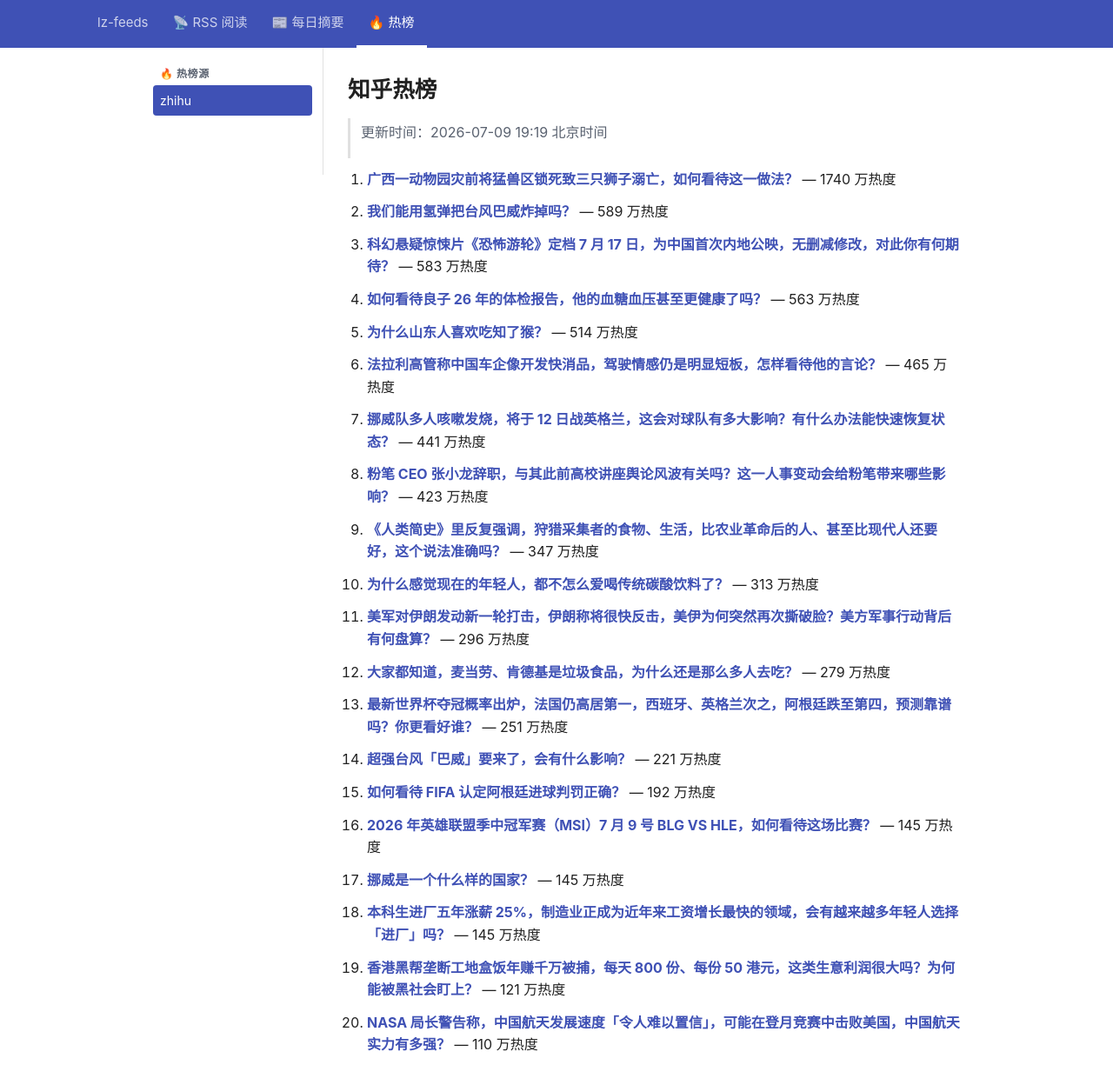
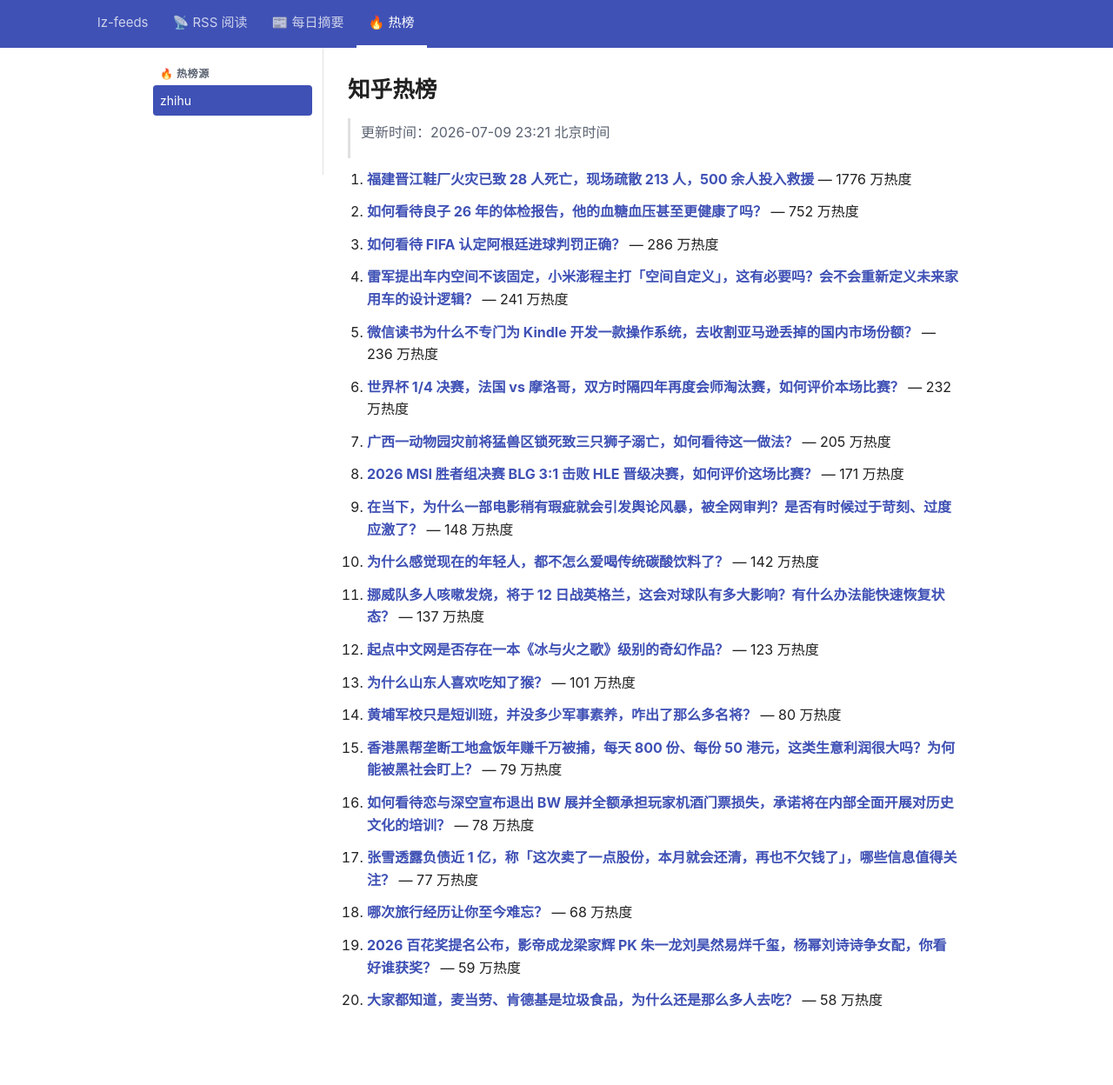
Before and after one commit to lizhang0101/lz-feeds, a Jekyll site: the page built from _hotlist/zhihu.md, in a window 1280 px wide and 1279 px high. Shown: the top 1248 px of the window at 87% size. Built offline with Jekyll 4.4.1, drawn with Linux system fonts in a browser that asks for light colours.

Commit message:
hotlist: 2026-07-09T15:21Z

```diff
--- a/_hotlist/zhihu.md
+++ b/_hotlist/zhihu.md
@@ -1,48 +1,48 @@
 ---
-updated: 2026-07-09 19:19 北京时间
+updated: 2026-07-09 23:21 北京时间
 count: 20
 ---
 
 # 知乎热榜
 
-> 更新时间：2026-07-09 19:19 北京时间
+> 更新时间：2026-07-09 23:21 北京时间
 
-1. **[广西一动物园灾前将猛兽区锁死致三只狮子溺亡，如何看待这一做法？](https://www.zhihu.com/question/2058257889240643458)** — 1740 万热度
+1. **[福建晋江鞋厂火灾已致 28 人死亡，现场疏散 213 人，500 余人投入救援](https://www.zhihu.com/pin/2058678665664263547)** — 1776 万热度
 
-2. **[我们能用氢弹把台风巴威炸掉吗？](https://www.zhihu.com/question/2058132613353693527)** — 589 万热度
+2. **[如何看待良子 26 年的体检报告，他的血糖血压甚至更健康了吗？](https://www.zhihu.com/question/2058494548238496671)** — 752 万热度
 
-3. **[科幻悬疑惊悚片《恐怖游轮》定档 7 月 17 日，为中国首次内地公映，无删减修改，对此你有何期待？](https://www.zhihu.com/question/2058129778624786692)** — 583 万热度
+3. **[如何看待 FIFA 认定阿根廷进球判罚正确？](https://www.zhihu.com/question/2058580553054384932)** — 286 万热度
 
-4. **[如何看待良子 26 年的体检报告，他的血糖血压甚至更健康了吗？](https://www.zhihu.com/question/2058494548238496671)** — 563 万热度
+4. **[雷军提出车内空间不该固定，小米澎程主打「空间自定义」，这有必要吗？会不会重新定义未来家用车的设计逻辑？](https://www.zhihu.com/question/2058507973886997487)** — 241 万热度
 
-5. **[为什么山东人喜欢吃知了猴？](https://www.zhihu.com/question/285950491)** — 514 万热度
+5. **[微信读书为什么不专门为 Kindle 开发一款操作系统，去收割亚马逊丢掉的国内市场份额？](https://www.zhihu.com/question/2010901701654254725)** — 236 万热度
 
-6. **[法拉利高管称中国车企像开发快消品，驾驶情感仍是明显短板，怎样看待他的言论？](https://www.zhihu.com/question/2058204174265979113)** — 465 万热度
+6. **[世界杯 1/4 决赛，法国 vs 摩洛哥，双方时隔四年再度会师淘汰赛，如何评价本场比赛？](https://www.zhihu.com/question/2058142880246523378)** — 232 万热度
 
-7. **[挪威队多人咳嗽发烧，将于 12 日战英格兰，这会对球队有多大影响？有什么办法能快速恢复状态？](https://www.zhihu.com/question/2058161515023130890)** — 441 万热度
+7. **[广西一动物园灾前将猛兽区锁死致三只狮子溺亡，如何看待这一做法？](https://www.zhihu.com/question/2058257889240643458)** — 205 万热度
 
-8. **[粉笔 CEO 张小龙辞职，与其此前高校讲座舆论风波有关吗？这一人事变动会给粉笔带来哪些影响？](https://www.zhihu.com/question/2058341197677064684)** — 423 万热度
+8. **[2026 MSI 胜者组决赛 BLG 3:1 击败 HLE 晋级决赛，如何评价这场比赛？](https://www.zhihu.com/question/2058566661389672659)** — 171 万热度
 
-9. **[《人类简史》里反复强调，狩猎采集者的食物、生活，比农业革命后的人、甚至比现代人还要好，这个说法准确吗？](https://www.zhihu.com/question/41216771)** — 347 万热度
+9. **[在当下，为什么一部电影稍有瑕疵就会引发舆论风暴，被全网审判？是否有时候过于苛刻、过度应激了？](https://www.zhihu.com/question/2056426614649512159)** — 148 万热度
 
-10. **[为什么感觉现在的年轻人，都不怎么爱喝传统碳酸饮料了？](https://www.zhihu.com/question/1976975189460927248)** — 313 万热度
+10. **[为什么感觉现在的年轻人，都不怎么爱喝传统碳酸饮料了？](https://www.zhihu.com/question/1976975189460927248)** — 142 万热度
 
-11. **[美军对伊朗发动新一轮打击，伊朗称将很快反击，美伊为何突然再次撕破脸？美方军事行动背后有何盘算？](https://www.zhihu.com/question/2058455554222027217)** — 296 万热度
+11. **[挪威队多人咳嗽发烧，将于 12 日战英格兰，这会对球队有多大影响？有什么办法能快速恢复状态？](https://www.zhihu.com/question/2058161515023130890)** — 137 万热度
 
-12. **[大家都知道，麦当劳、肯德基是垃圾食品，为什么还是那么多人去吃？](https://www.zhihu.com/question/2041517256224530814)** — 279 万热度
+12. **[起点中文网是否存在一本《冰与火之歌》级别的奇幻作品？](https://www.zhihu.com/question/2052070828276192925)** — 123 万热度
 
-13. **[最新世界杯夺冠概率出炉，法国仍高居第一，西班牙、英格兰次之，阿根廷跌至第四，预测靠谱吗？你更看好谁？](https://www.zhihu.com/question/2058486473112773134)** — 251 万热度
+13. **[为什么山东人喜欢吃知了猴？](https://www.zhihu.com/question/285950491)** — 101 万热度
 
-14. **[超强台风「巴威」要来了，会有什么影响？](https://www.zhihu.com/question/2057731904787560164)** — 221 万热度
+14. **[黄埔军校只是短训班，并没多少军事素养，咋出了那么多名将？](https://www.zhihu.com/question/2052670200672212964)** — 80 万热度
 
-15. **[如何看待 FIFA 认定阿根廷进球判罚正确？](https://www.zhihu.com/question/2058580553054384932)** — 192 万热度
+15. **[香港黑帮垄断工地盒饭年赚千万被捕，每天 800 份、每份 50 港元，这类生意利润很大吗？为何能被黑社会盯上？](https://www.zhihu.com/question/2057607966665265962)** — 79 万热度
 
-16. **[2026 年英雄联盟季中冠军赛（MSI）7 月 9 号 BLG VS HLE，如何看待这场比赛？](https://www.zhihu.com/question/2057846118629766631)** — 145 万热度
+16. **[如何看待恋与深空宣布退出 BW 展并全额承担玩家机酒门票损失，承诺将在内部全面开展对历史文化的培训？](https://www.zhihu.com/question/2058102120750866886)** — 78 万热度
 
-17. **[挪威是一个什么样的国家？](https://www.zhihu.com/question/302274352)** — 145 万热度
+17. **[张雪透露负债近 1 亿，称「这次卖了一点股份，本月就会还清，再也不欠钱了」，哪些信息值得关注？](https://www.zhihu.com/question/2056885430310659867)** — 77 万热度
 
-18. **[本科生进厂五年涨薪 25%，制造业正成为近年来工资增长最快的领域，会有越来越多年轻人选择「进厂」吗？](https://www.zhihu.com/question/2057858678024319907)** — 145 万热度
+18. **[哪次旅行经历让你至今难忘？](https://www.zhihu.com/question/2026391327651152749)** — 68 万热度
 
-19. **[香港黑帮垄断工地盒饭年赚千万被捕，每天 800 份、每份 50 港元，这类生意利润很大吗？为何能被黑社会盯上？](https://www.zhihu.com/question/2057607966665265962)** — 121 万热度
+19. **[2026 百花奖提名公布，影帝成龙梁家辉 PK 朱一龙刘昊然易烊千玺，杨幂刘诗诗争女配，你看好谁获奖？](https://www.zhihu.com/question/2058584107408418595)** — 59 万热度
 
-20. **[NASA 局长警告称，中国航天发展速度「令人难以置信」，可能在登月竞赛中击败美国，中国航天实力有多强？](https://www.zhihu.com/question/2057479291525402753)** — 110 万热度
+20. **[大家都知道，麦当劳、肯德基是垃圾食品，为什么还是那么多人去吃？](https://www.zhihu.com/question/2041517256224530814)** — 58 万热度
```
